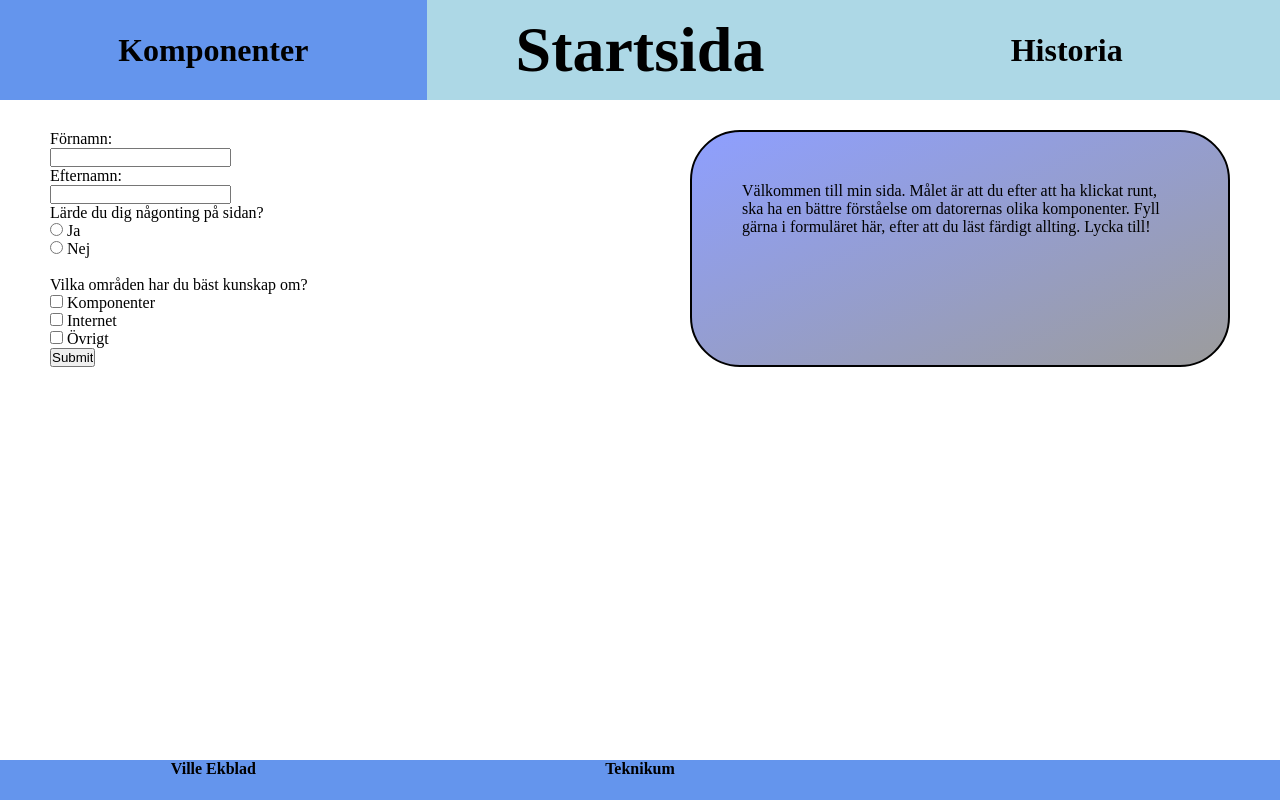
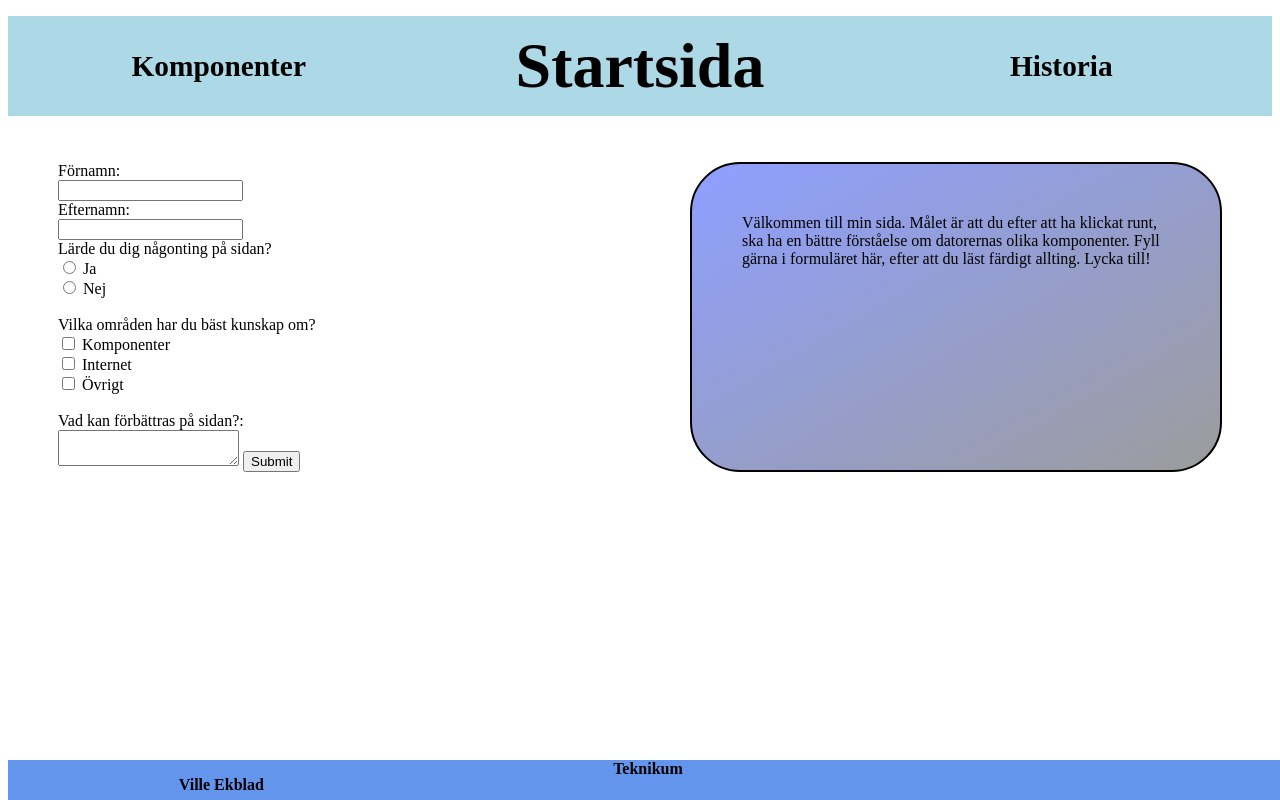
Before and after one commit to Dementisten/Slutprojekt-Web, a plain HTML site: page Slutprojekt Web/index.html in a window 1280 px wide. Drawn offline with Linux system fonts and the light colour scheme.

Commit message:
Komplettering
Gjorde de ändringar du skrev på mail

```diff
--- a/Slutprojekt Web/index.html
+++ b/Slutprojekt Web/index.html
@@ -1,15 +1,30 @@
+<!--Doctype för att använda html5-->
 <!DOCTYPE html>
+<!--Bestämmer språket på sidan vid talsyntes-->
 <html lang="sv">
+<!--Head tag för allt som inte synns på sidan.-->
 <head>
+	<!--Bestämmer att utf-8 används som teckenkodning-->
 	<meta charset="utf-8">
+	<!--Titlen för tabben av sidan-->
 	<title>Ville Ekblad: Startsida</title>
+	<!--Kopplar ihop css filen-->
 	<link href="style.css" rel="stylesheet">
+	<!--Sluttag för head, alla taggar med </> är sluttaggar-->
 </head>
+<!--Body tag, för allt som syns på sidan-->
+<!--Class grid1 för layouten på huvudmenyn-->
 <body class="grid1">
+	<!--Semantisk header tag för att förenkla användningen av sidan med talsyteser och andra hjälpmedel-->
 	<header>
+		<!--Semantisk nav tag för navigationen-->
 		<nav>
+			<!--ul tag, unordered list för navigationen-->
 			<ul>
+				<!--li tag, list item för de enskilda knapparna-->
 				<li>
+					<!--a tag för att göra dem klickbara-->
+					<!--href för att säga vart dem leder-->
 					<a href="komponenter.html">Komponenter</a>
 				</li>
 				<li>
@@ -21,12 +36,18 @@
 			</ul>
 		</nav>
 	</header>
+	<!--Main tag för huvudinnehållet på sidan.-->
+	<!--ID på layout för att överskrida allt annat-->
 	<main id="TvåSpalter">
+		<!--Form starttagg som leder till tack.html. Metoden GET används-->
 		<form action="tack.html" method="GET">
+			<!--Label för text över svarsalternativen-->
 			<label for="fname">Förnamn:</label><br>
+			<!--Input för de olika input alternativen, type är den typen av svar det är.-->
 			<input type="text" id="fname" name="fname"><br>
 			<label for="lname">Efternamn:</label><br>
 			<input type="password" id="lname" name="lname">
+			<!--br för att allt inte ska hamna huller om buller.-->
 			<br>
 			<label>Lärde du dig någonting på sidan?</label> <br>
 			<input type="radio" id="yes" name="learn" value="yes">
@@ -41,11 +62,17 @@
 			<label for="internet">Internet</label><br>
 			<input type="checkbox" id="övrigt" name="learn" value="no">
 			<label for="övrigt">Övrigt</label><br>
+			<br>
+			<label for="improvement">Vad kan förbättras på sidan?:</label>
+			<br>
+			<textarea id="improvement" name="improve">
+  			</textarea>
 
-
+			<!--Sumbit knapp för att skicka in formuläret. Ledet till actionen som skrevs i början-->
 			<input type="submit">
 		  </form>
 
+		  <!--En vanlig p tag för text-->
 		  <p>
 			  Välkommen till min sida.
 			  Målet är att du efter att ha klickat runt, ska ha en bättre förståelse om datorernas olika komponenter.
@@ -53,6 +80,7 @@
 			  Lycka till!
 		  </p>
 	</main>
+	<!--Semantisk footer tag-->
 	<footer>
 		<p>
 			Ville Ekblad
--- a/Slutprojekt Web/style.css
+++ b/Slutprojekt Web/style.css
@@ -1,17 +1,18 @@
-*{
-	margin: 0;
-	padding: 0;
-}
+
 nav ul{
-	list-style: none;
-
+	/*List style none tar bort pricken som normalt är på listor*/
+	list-style-type: none;
+	/*Anger hur griddet ska vara*/
 	grid-template-columns: 1fr 1fr 1fr;
 	grid-template-rows: 1fr;
 	height: 10vh;
+	/*Gör så att griddet blir synligt*/
 	display: grid;
-
+	/*Tar bort onödigt mellanrum*/
+	padding: 0;
 }
 nav ul li{
+	/*Centrerar texten i mitten av rutan*/
 	text-align: center;
 }
 nav ul li a{
@@ -19,10 +20,12 @@ nav ul li a{
 	text-decoration: none;
 	background-color: lightblue;
 	color: black;
+	/*Gör fonten tjock*/
 	font-weight: 600;
-	font-size: 2em;
+	font-size: 4ex;
 }
 nav ul li a:hover{
+	/*Ändrar bakgrundsfärgen*/
 	background-color: cornflowerblue;
 }
 .aktiv{
@@ -36,6 +39,7 @@ ul li a{
 	color: black;
 }
 ul li :hover{
+	/*Ändrar färgen när man håller musen över*/
 	background-color: rgb(98, 96, 236);
 }
 ul li{
@@ -47,8 +51,11 @@ main ul{
 	grid-template-columns: 1fr 1fr 1fr 1fr 1fr;
 	background-color: cornflowerblue;
 	grid-area: ul;
+	padding: 0;
+	margin: 0;
 }
 main p{
+	/*En gradient mellan blått till grått från längst upp vänster till längst ner höger*/
 	background-image: linear-gradient(to bottom right, rgb(142, 159, 255), rgb(156, 156, 156));
 	margin: 50px;
 	padding: 50px;
@@ -56,16 +63,20 @@ main p{
 	border-radius: 50px;
 }
 main img{
+	/*Specificerar storleken på bilderna*/
 	height: 500px;
 	width: 500px;
 }
 main form{
+	/*Gör formet mer luftigt*/
 	padding: 50px;
 }
+/*ID selektor för layout*/
 #TreSpalt{
 	display: grid;
 	grid-template-columns: 1fr 1fr 1fr;
 	grid-template-rows: 60px 1fr;
+	/*Grid template areas säger hur element ska vara placerade i griddet*/
 	grid-template-areas:
 	"ul ul ul"
 	"main main main";
@@ -85,12 +96,15 @@ main form{
 	grid-template-areas:
 	"main main";
 }
+/*Selektor för table th och td*/
 table, th, td{
 	margin: 50px;
 	padding: 10px;
 	border: 1px solid black;
+	/*Slänger ihop borders för att det inte ska vara dubbla*/
 	border-collapse: collapse;
 }
+/*Pseudo selektor för varje ojämn tr*/
 tr:nth-child(odd){
 	background-color: silver;
 }
@@ -112,7 +126,7 @@ footer > a{
 
 }
 footer a:hover{
-	color:rgb(98, 96, 236);
+	color:#000080;
 }
 footer a:active{
 	color: red;
```
Also changed, not shown: Slutprojekt Web/historia.html (+5 -0 lines).
